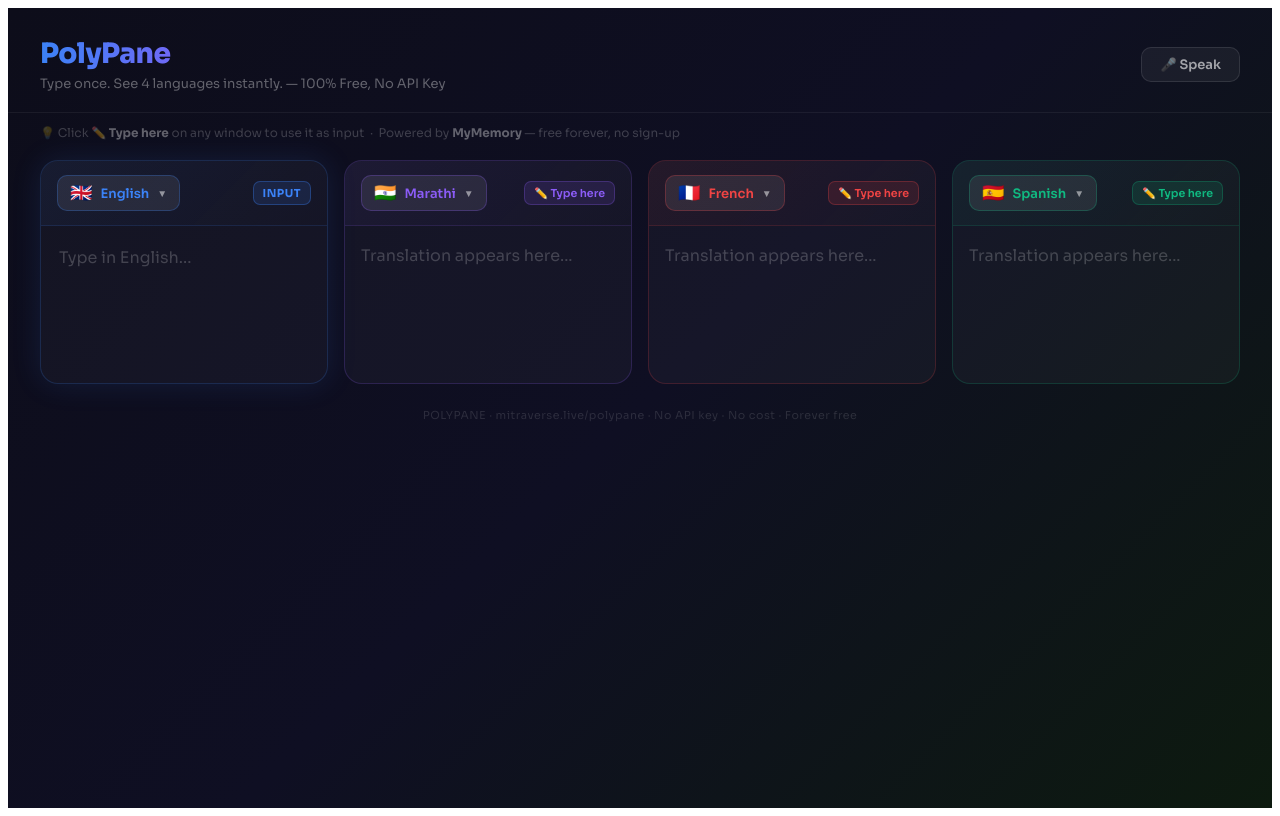
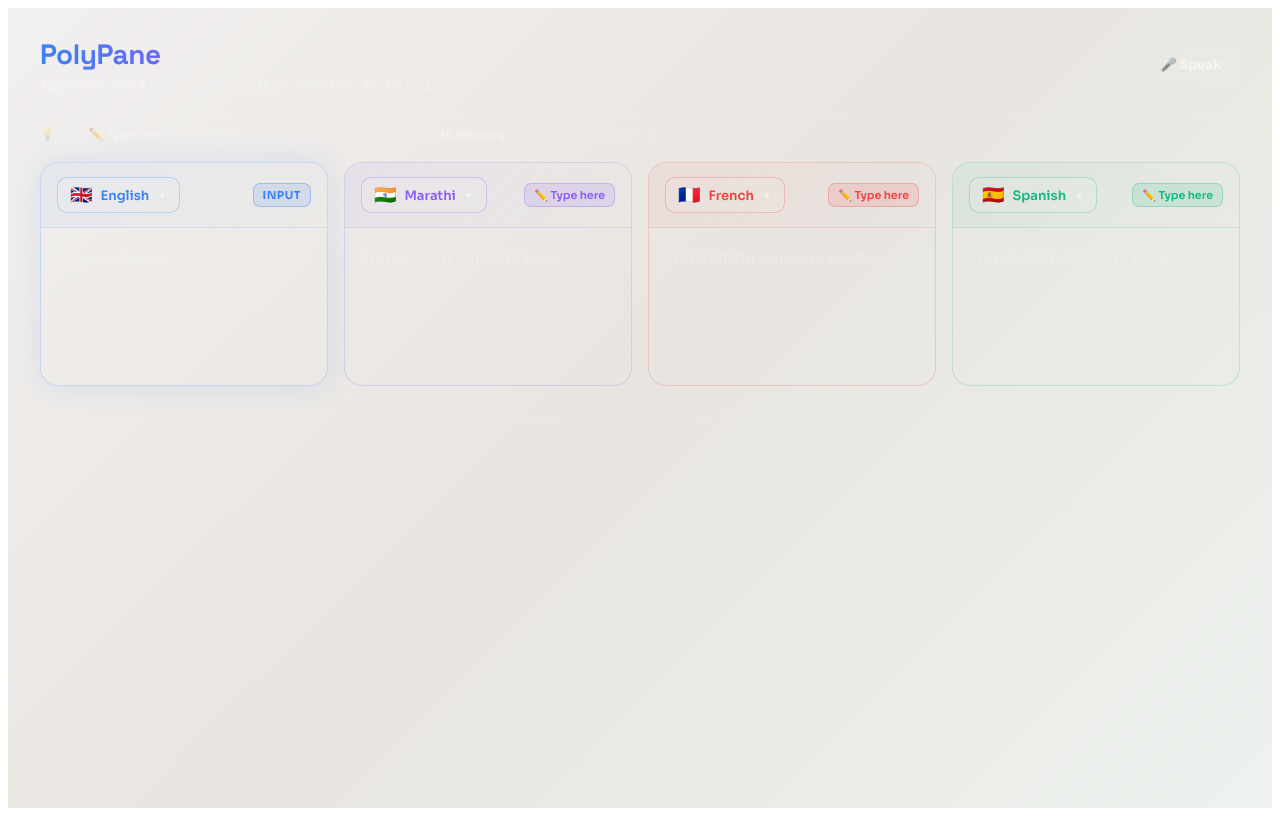
Before and after one commit to Pratik1387/polypane, a React (Vite) app: page / in a window 1280 px wide. Built offline with nearby package versions, Linux system fonts and the light colour scheme.

Commit message:
Fix background and font

```diff
--- a/src/App.jsx
+++ b/src/App.jsx
@@ -264,8 +264,8 @@
   return (
     <div style={{
       minHeight: "100vh",
-      background: "linear-gradient(135deg, #0d0d1a 0%, #0f0f23 50%, #0d1a0f 100%)",
-      fontFamily: "'Sora', sans-serif", padding: "0 0 40px",
+      background: "linear-gradient(135deg, #F2F0EF 0%, #E8E5E0 50%, #EDF2EE 100%)",
+      fontFamily: "'Space Grotesk', sans-serif", padding: "0 0 40px",
     }}>
       <style>{`
         @import url('https://fonts.googleapis.com/css2?family=Sora:wght@300;400;600;700;800&display=swap');
```
Also changed, not shown: 4 other files (tests, documents, lock files or other folders).
